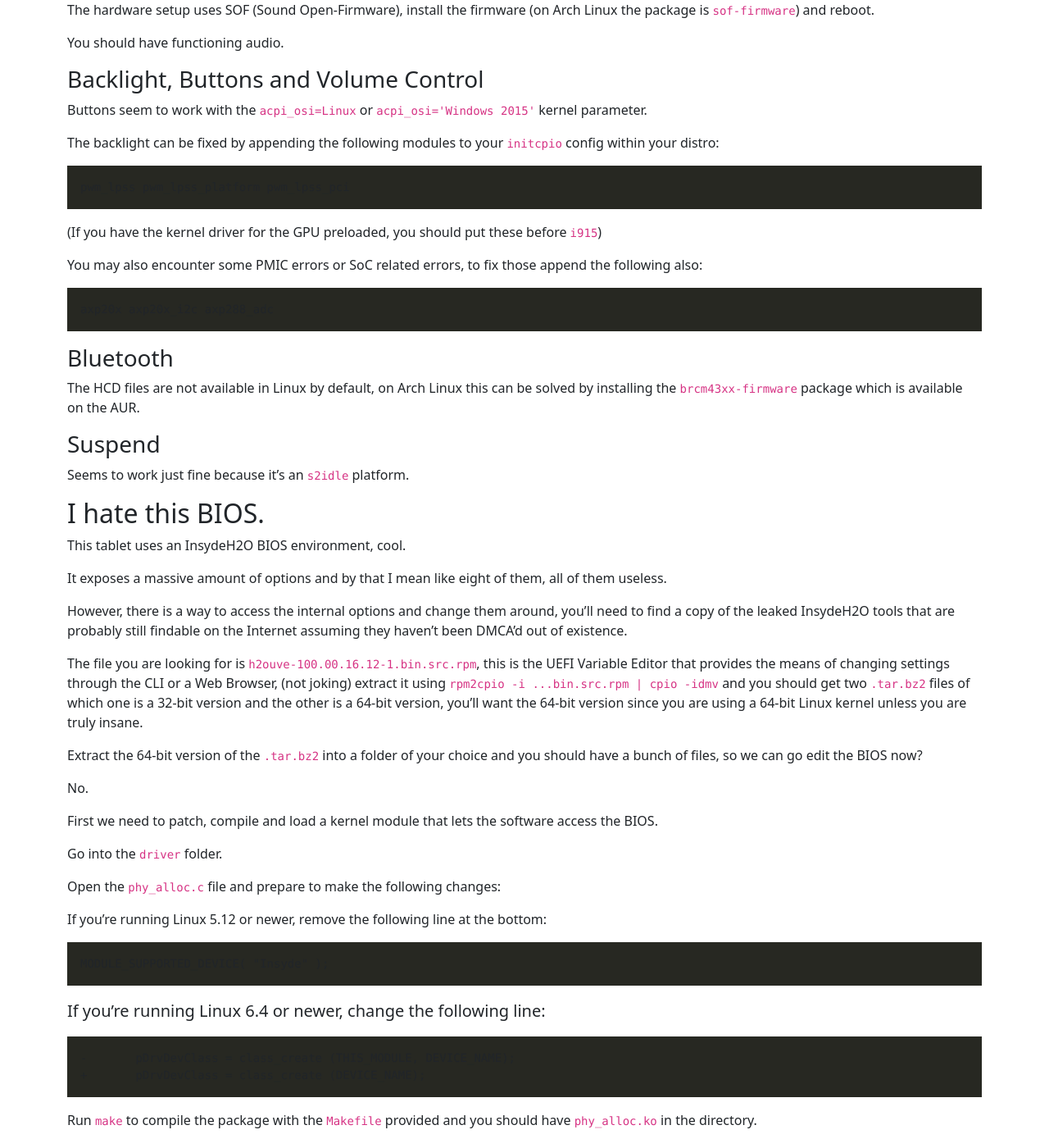
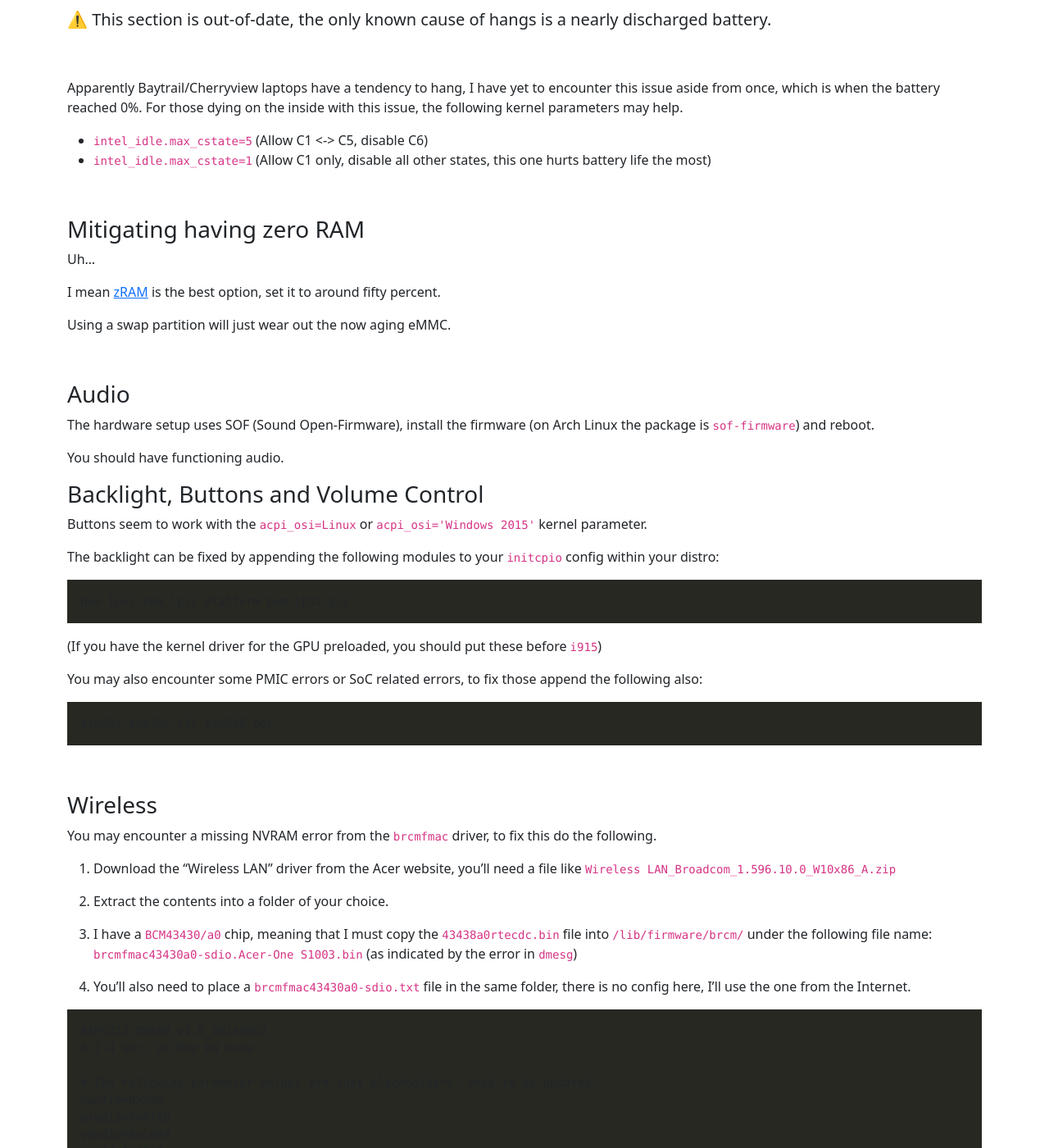
Before and after one commit to irql-notlessorequal/irql-notlessorequal.github.io, a Jekyll site: the page built from _posts/2023-01-12-Acer-S1003-Guide.md, in a window 1280 px wide and 1400 px high, scrolled down 1573 px. Shown: the whole window at 82% size. Built offline with Jekyll 4.4.1, drawn with Linux system fonts in a browser that asks for light colours; some of the changed text lies outside the part shown.

Commit message:
update blog again
- add wifi section
- make systemd-boot good
- misc fixes

````diff
--- a/_posts/2023-01-12-Acer-S1003-Guide.md
+++ b/_posts/2023-01-12-Acer-S1003-Guide.md
@@ -17,7 +17,12 @@ I wanted to publish some fairly old notes about this device and warn those that
 | I/O   | 1x microSD Card Slot<br>1x Headphone/Microphone Combo Jack<br>1x microHDMI Port<br>1x microUSB Charging Port (OTG)<br>1x Keyboard Dock connector | Keyboard dock provides one extra USB 3.0 connector.                                                                                                         |
 | Misc. | Has onboard speakers, mic, front and rear<br>cameras.                                                                                   |                                                                                                                                                             |
 
+<br />
+
 ## Getting Linux working
+
+<br />
+<br />
 
 ### Important Preface
 
@@ -31,25 +36,45 @@ If this happens the following may occur:
 
 If you encounter these issues see the "I hate this BIOS" section for help.
 
+> **UPDATE**: Use `systemd-boot` on Linux, it seems to work just fine.
+
+<br />
+
 ### Bootloader Hell
 
 Reminder that this device uses IA-32 (32-bit) UEFI, meaning that some Linux distros may not boot as
 they lack the correct files needed in order to boot or may install and not be bootable since their installer will
-incorrectly assume that you are using a 64-bit UEFI environment. [1]
+incorrectly assume that you are using a 64-bit UEFI environment. [1] [2]
 
 [1] Typically replacing `--target=x86_64-efi` with `--target=i386-efi` should do the trick with GRUB installs.
 
-> UPDATE: Use `systemd-boot`, it seems to work just fine.
+<br />
 
 ### Mitigating hangs and freezes
 
+<br />
+
 > ⚠️ This section is out-of-date, the only known cause of hangs is a nearly discharged battery.
+
+<br />
 
 Apparently Baytrail/Cherryview laptops have a tendency to hang, I have yet to encounter this issue aside from once, which is when the battery reached 0%.
 For those dying on the inside with this issue, the following kernel parameters may help.
 
 - `intel_idle.max_cstate=5` (Allow C1 <-> C5, disable C6)
 - `intel_idle.max_cstate=1` (Allow C1 only, disable all other states, this one hurts battery life the most)
+
+<br />
+
+### Mitigating having zero RAM
+
+Uh...
+
+I mean [zRAM](https://docs.kernel.org/admin-guide/blockdev/zram.html) is the best option, set it to around fifty percent.
+
+Using a swap partition will just wear out the now aging eMMC.
+
+<br />
 
 ### Audio
 
@@ -75,14 +100,95 @@ You may also encounter some PMIC errors or SoC related errors, to fix those appe
 axp20x axp20x_i2c axp288_adc
 ```
 
+<br />
+
+### Wireless
+
+You may encounter a missing NVRAM error from the `brcmfmac` driver, to fix this do the following.
+
+1. Download the "Wireless LAN" driver from the Acer website, you'll need a file like `Wireless LAN_Broadcom_1.596.10.0_W10x86_A.zip`
+
+2. Extract the contents into a folder of your choice.
+
+3. I have a `BCM43430/a0` chip, meaning that I must copy the `43438a0rtecdc.bin` file into `/lib/firmware/brcm/`
+under the following file name: `brcmfmac43430a0-sdio.Acer-One S1003.bin` (as indicated by the error in `dmesg`)
+
+4. You'll also need to place a `brcmfmac43430a0-sdio.txt` file in the same folder, there is no config here, I'll use the one from the Internet.
+
+```
+#AP6212_NVRAM_V1.0_20140603
+# 2.4 GHz, 20 MHz BW mode
+
+# The following parameter values are just placeholders, need to be updated.
+manfid=0x2d0
+prodid=0x0726
+vendid=0x14e4
+devid=0x43e2
+boardtype=0x0726
+boardrev=0x1101
+boardnum=22
+macaddr=00:90:4c:c5:12:38
+sromrev=11
+boardflags=0x00404201
+xtalfreq=26000
+nocrc=1
+ag0=255
+aa2g=1
+ccode=ALL
+
+pa0itssit=0x20
+extpagain2g=0
+
+#PA parameters for 2.4GHz, measured at CHIP OUTPUT
+pa2ga0=-168,7161,-820
+AvVmid_c0=0x0,0xc8
+cckpwroffset0=5
+
+# PPR params
+maxp2ga0=90
+txpwrbckof=6
+cckbw202gpo=0x5555
+legofdmbw202gpo=0x77777777
+mcsbw202gpo=0xaaaaaaaa
+
+# OFDM IIR :
+ofdmdigfilttype=7
+# PAPD mode:
+papdmode=2
+
+il0macaddr=00:90:4c:c5:12:38
+wl0id=0x431b
+
+#OOB parameters
+hostwake=0x40
+hostrdy=0x41
+usbrdy=0x03
+usbrdydelay=100
+deadman_to=0xffffffff
+# muxenab: 0x1 for UART enable, 0x10 for Host awake
+muxenab=0x10
+# CLDO PWM voltage settings - 0x4 - 1.1 volt
+#cldo_pwm=0x4
+```
+
+5. Reboot your machine and cross your fingers.
+
+<br />
+
 ### Bluetooth
 
 The HCD files are not available in Linux by default, on Arch Linux this can be solved by installing the `brcm43xx-firmware`
 package which is available on the AUR.
 
+Otherwise, you can obtain the HCD files from the Acer driver website by downloading the bluetooth driver, the file you need is `Bluetooth_Broadcom_12.0.1.840_W10x86_A.zip`.
+
+<br />
+
 ### Suspend
 
 Seems to work just fine because it's an `s2idle` platform.
+
+<br />
 
 ## I hate this BIOS.
 
@@ -111,7 +217,7 @@ If you're running Linux 5.12 or newer, remove the following line at the bottom:
 MODULE_SUPPORTED_DEVICE( "Insyde" );
 ```
 
-> If you're running Linux 6.4 or newer, change the following line:
+If you're running Linux 6.4 or newer, change the following line:
 
 ```
 -	pDrvDevClass = class_create (THIS_MODULE, DEVICE_NAME);
--- a/robots.txt
+++ b/robots.txt
@@ -1,2 +1,4 @@
-User-agent: *
-Disallow: /
+User-Agent: *
+Disallow: /*
+Allow: /?okparam=
+Allow: /$
````
